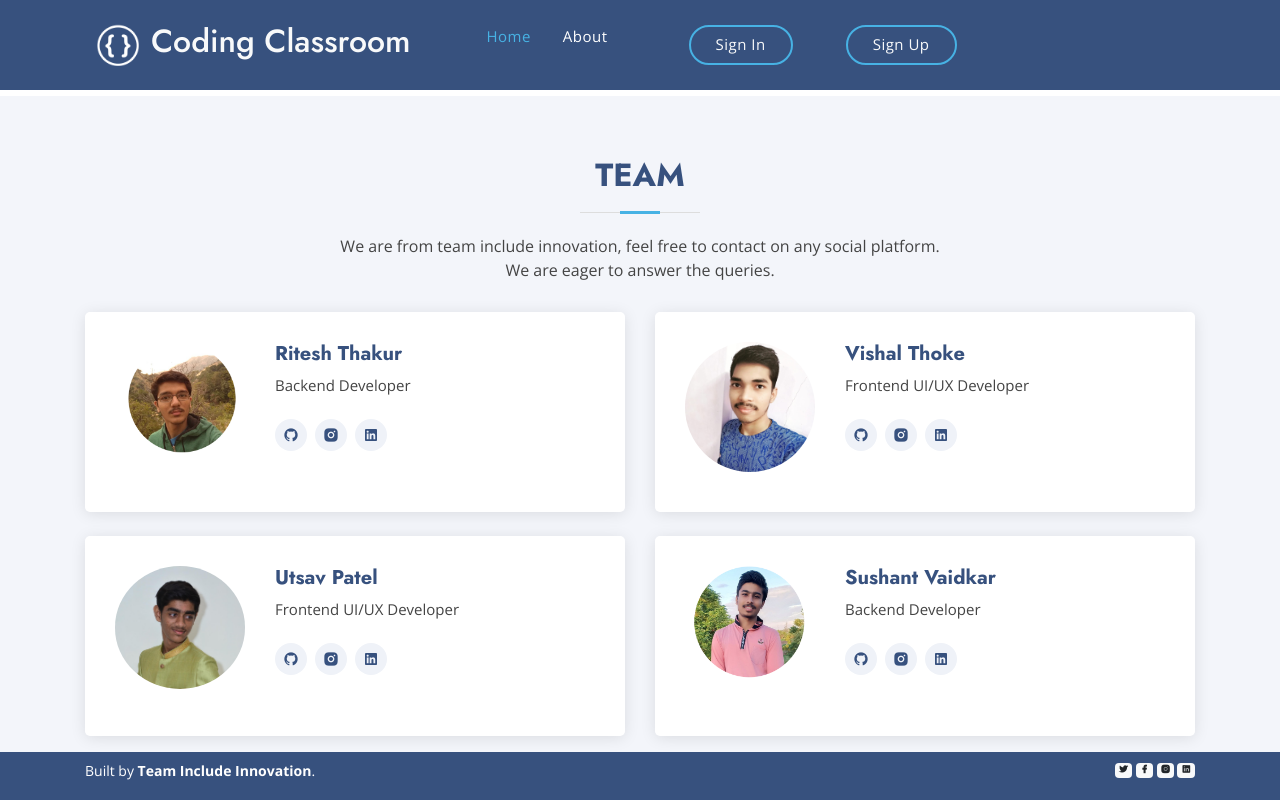
After one commit to sushantvaidkar/include-innovation, a Flask app: template templates/about.html in a window 1280 px wide. The commit adds this page. Run offline with Flask 2, Linux system fonts and the light colour scheme; the template is opened without the code that fills it, so the values that code supplies are empty; some libraries are stand-ins or nearby versions.

Commit message:
added about page

```diff
--- a/static/css/style.css
+++ b/static/css/style.css
@@ -1033,6 +1033,15 @@ section {
 /*--------------------------------------------------------------
 # Team
 --------------------------------------------------------------*/
+.about .team .member{
+  height:200px;
+  box-shadow: 0px 2px 15px rgba(0, 0, 0, 0.1);
+  padding: 30px;
+  border-radius: 5px;
+  background: #fff;
+  transition: 0.5s;
+}
+
 .team .member {
   position: relative;
   box-shadow: 0px 2px 15px rgba(0, 0, 0, 0.1);
--- /dev/null
+++ b/templates/about.html
@@ -0,0 +1,87 @@
+{% extends 'base.html' %}
+{% block title %}About us{% endblock title %}
+{% block body %}
+<div class="about py-3">
+    <section id="team" class="team section-bg">
+        <div class="container" data-aos="fade-up">
+
+          <div class="section-title">
+            <h2>Team</h2>
+            <p>We are from team include innovation, feel free to contact on any social platform. <br>We are eager to answer the queries.</p>
+          </div>
+
+          <div class="row">
+
+            <div class="col-lg-6">
+              <div class="member d-flex align-items-start" data-aos="zoom-in" data-aos-delay="100">
+                <div class="pic"><img src="{{ url_for('static', filename='img/ritesh.png') }}" class="img-fluid" alt=""></div>
+                <div class="member-info">
+                  <h4>Ritesh Thakur</h4>
+                  <span>Backend Developer</span>
+
+                  <div class="social">
+                    <a href=""><i class="ri-github-fill"></i></a>
+                    <a href=""><i class="ri-instagram-fill"></i></a>
+                    <a href=""> <i class="ri-linkedin-box-fill"></i> </a>
+                  </div>
+                </div>
+              </div>
+            </div>
+
+            <div class="col-lg-6 mt-4 mt-lg-0">
+              <div class="member d-flex align-items-start" data-aos="zoom-in" data-aos-delay="200">
+                <div class="pic"><img src="{{ url_for('static', filename='img/vishal.png') }}" class="img-fluid" alt=""></div>
+                <div class="member-info">
+                  <h4>Vishal Thoke</h4>
+                  <span>Frontend UI/UX Developer</span>
+
+                  <div class="social">
+                    <a href=""><i class="ri-github-fill"></i></a>
+                    <a href=""><i class="ri-instagram-fill"></i></a>
+                    <a href=""> <i class="ri-linkedin-box-fill"></i> </a>
+                  </div>
+                </div>
+              </div>
+            </div>
+
+            <div class="col-lg-6 mt-4">
+              <div class="member d-flex align-items-start" data-aos="zoom-in" data-aos-delay="300">
+                <div class="pic"><img src="{{ url_for('static', filename='img/utsav.png') }}" class="img-fluid" alt=""></div>
+                <div class="member-info">
+                  <h4>Utsav Patel</h4>
+                  <span>Frontend UI/UX Developer</span>
+
+                  <div class="social">
+                    <a href=""><i class="ri-github-fill"></i></a>
+                    <a href=""><i class="ri-instagram-fill"></i></a>
+                    <a href=""> <i class="ri-linkedin-box-fill"></i> </a>
+                  </div>
+                </div>
+              </div>
+            </div>
+
+            <div class="col-lg-6 mt-4">
+              <div class="member d-flex align-items-start" data-aos="zoom-in" data-aos-delay="400">
+                <div class="pic"><img src="{{ url_for('static', filename='img/sushant.png') }}" class="img-fluid" alt=""></div>
+                <div class="member-info">
+                  <h4>Sushant Vaidkar</h4>
+                  <span>Backend Developer</span>
+                  <div class="social">
+                    <a href=""><i class="ri-github-fill"></i></a>
+                    <a href=""><i class="ri-instagram-fill"></i></a>
+                    <a href=""> <i class="ri-linkedin-box-fill"></i> </a>
+                  </div>
+                </div>
+              </div>
+            </div>
+
+          </div>
+
+        </div>
+      </section>
+
+</div>
+
+
+
+{% endblock body %}
--- a/templates/base.html
+++ b/templates/base.html
@@ -48,7 +48,7 @@
                 <nav class="nav-menu d-none d-lg-block">
                     <ul>
                         <li class="ml-5"><a href="/" class="align-top">Home</a></li>
-                        <li class="ml-1"><a href="#about">About</a></li>
+                        <li class="ml-1"><a href="/about">About</a></li>
                         <li>
                             {% block nav %}{% endblock %}
                             {% if "email" in session %}
--- a/templates/home.html
+++ b/templates/home.html
@@ -17,7 +17,7 @@
                 <h2>An online coding assignment platform.</h2>
                 <div class="d-lg-flex">
                     <a href="#about" class="btn-get-started scrollto">Get Started</a>
-                    <a href="https://www.youtube.com/watch?v=jDDaplaOz7Q" class="venobox btn-watch-video"
+                    <a href="www.google.com" class="venobox btn-watch-video"
                         data-vbtype="video" data-autoplay="true"> Watch Video <i class="icofont-play-alt-2"></i></a>
                 </div>
             </div>
```
Also changed, not shown: static/img/ritesh.png (added), static/img/sushant.png (added), static/img/utsav.png (added), static/img/vishal.png (added).
